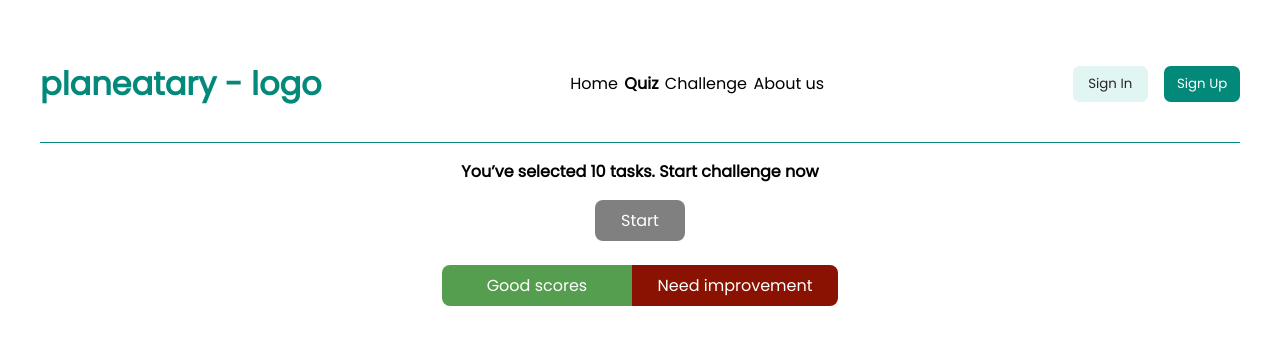
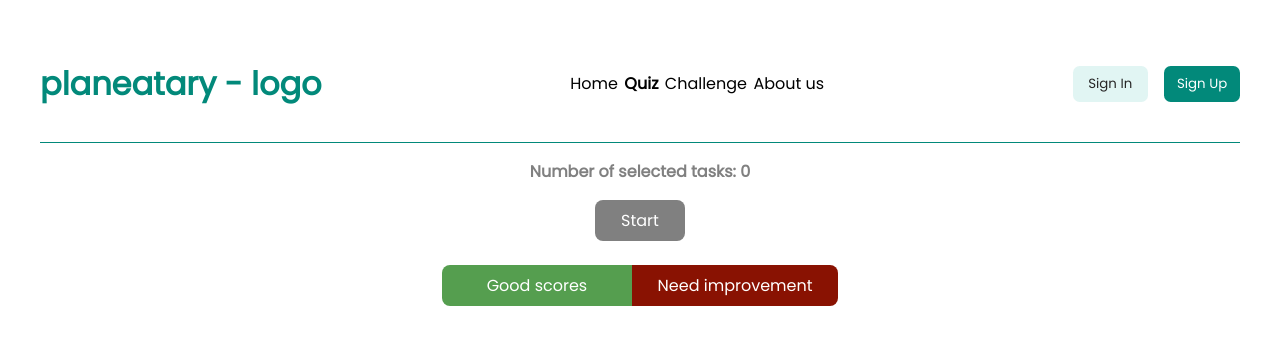
Before and after one commit to huuthienp/planeatary, a plain HTML site: page manifesto.html in a window 1280 px wide. Drawn offline with Linux system fonts and the light colour scheme.

Commit message:
Update the sentence when select 10 tasks

```diff
--- a/manifesto.html
+++ b/manifesto.html
@@ -28,7 +28,7 @@
                     </div>
             </div>
             <div class="subheader">
-                <p id="tentask">You’ve selected 10 tasks. Start challenge now</p>
+                <p id="tentask"></p>
             </div>
             <div class="button2">
                 <button class="start"><a href="challenge_page.html">Start</a></button>
@@ -137,11 +137,16 @@
 
             // Function to update start button state
             function updateStartButton() {
+                persuade = document.getElementById("tentask");
                 if (task_counts >= 10) {
                     console.log(`Number of selected tasks: ${task_counts}`);
+                    persuade.innerHTML = 'You’ve selected 10 tasks. Start challenge now';
+                    persuade.style.color = 'black';
                     startButton.style.pointerEvents = "auto";
                     startButton.style.backgroundColor = "#02897A";
                 } else {
+                    persuade.innerHTML = `Number of selected tasks: ${task_counts}`;
+                    persuade.style.color = 'grey';
                     startButton.style.pointerEvents = "none";
                     startButton.style.backgroundColor = "grey";
                 }
```
